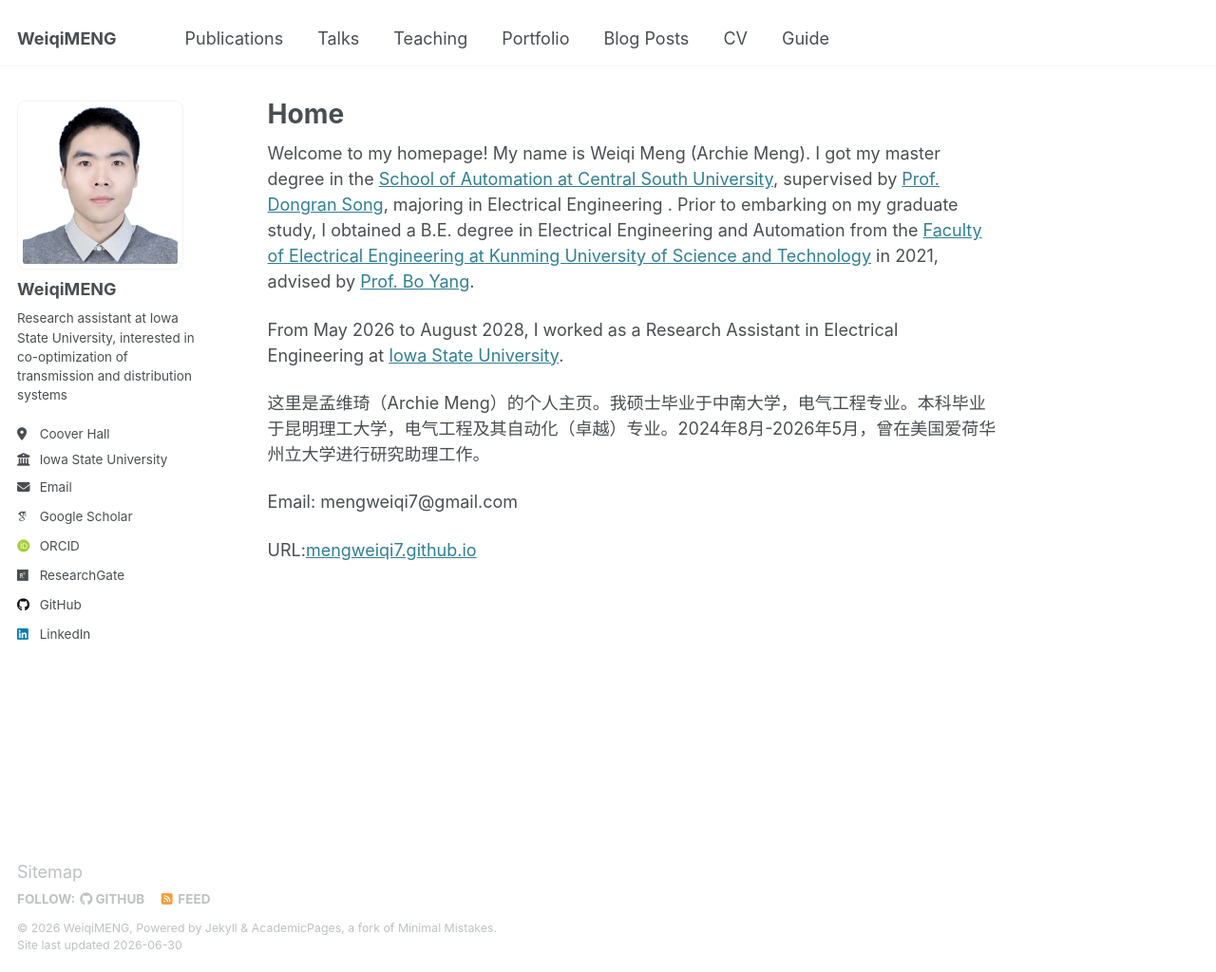
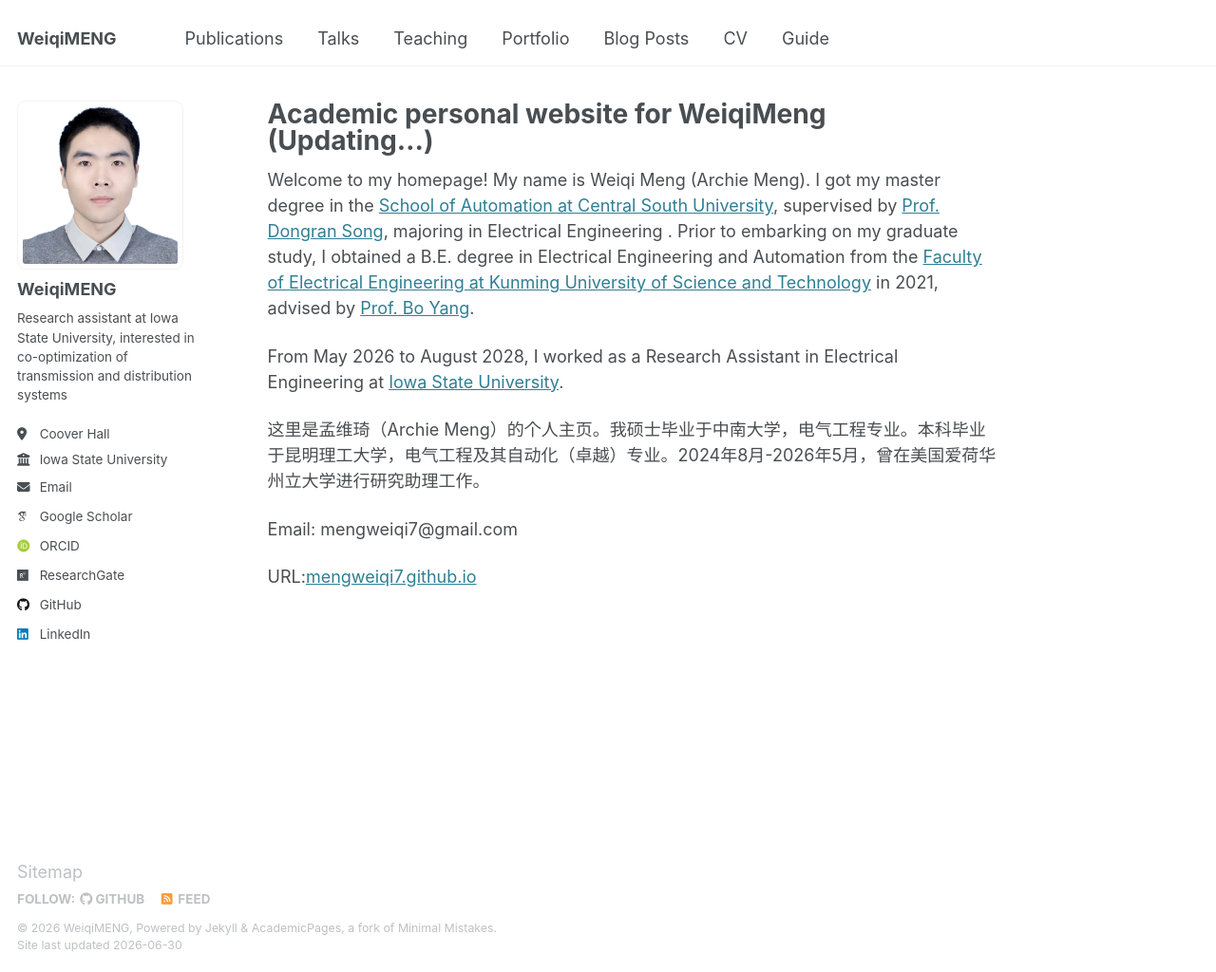
Before and after one commit to mengweiqi7/mengweiqi7.github.io, a Jekyll site: the page built from _pages/about.md, in a window 1280 px wide and 1024 px high. Shown: the whole window at 95% size. Built offline with Jekyll 4.4.1, drawn with Linux system fonts in a browser that asks for light colours; some web fonts are replaced.

Commit message:
Update about.md

```diff
--- a/_pages/about.md
+++ b/_pages/about.md
@@ -1,5 +1,10 @@
 ---
-title: Home
+permalink: /
+title: "Academic personal website for WeiqiMeng (Updating...)"
+author_profile: true
+redirect_from:
+  - /about/
+  - /about.html
 ---
 
 {{<figure src="/image/Myself.jpg" caption="Taken in Iowa, USA, in October 2025." width="320">}}
```
